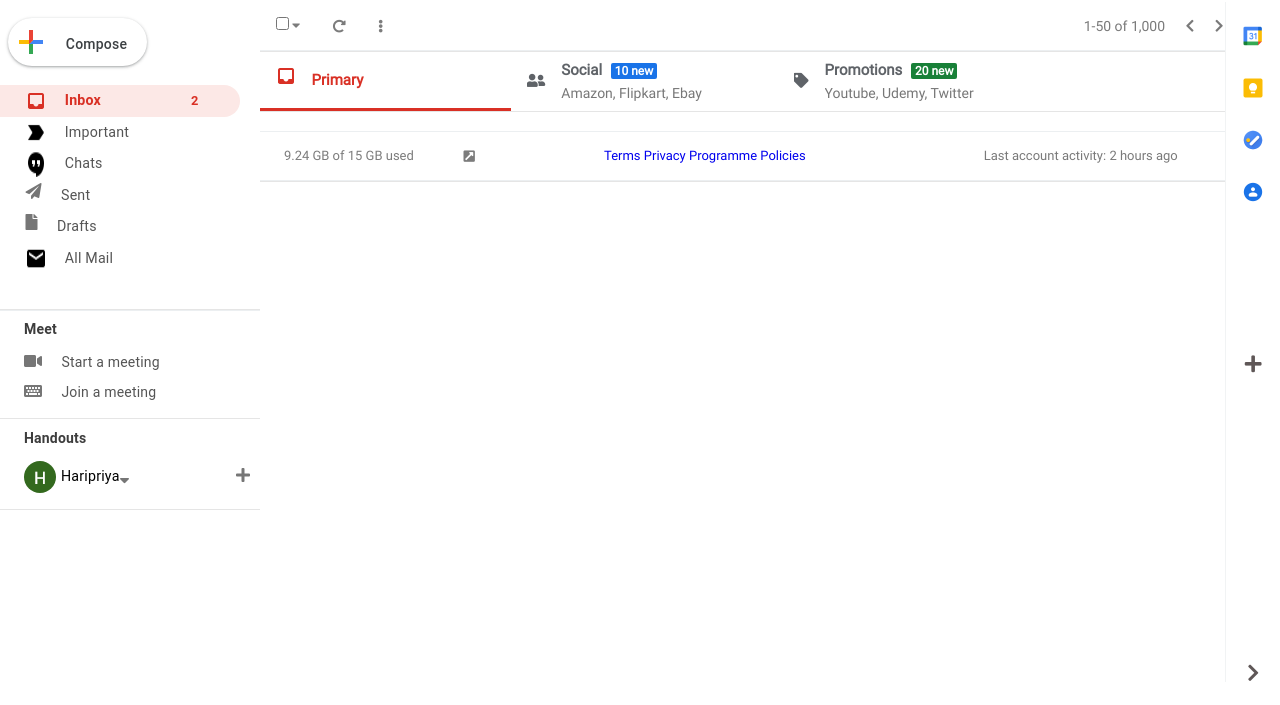
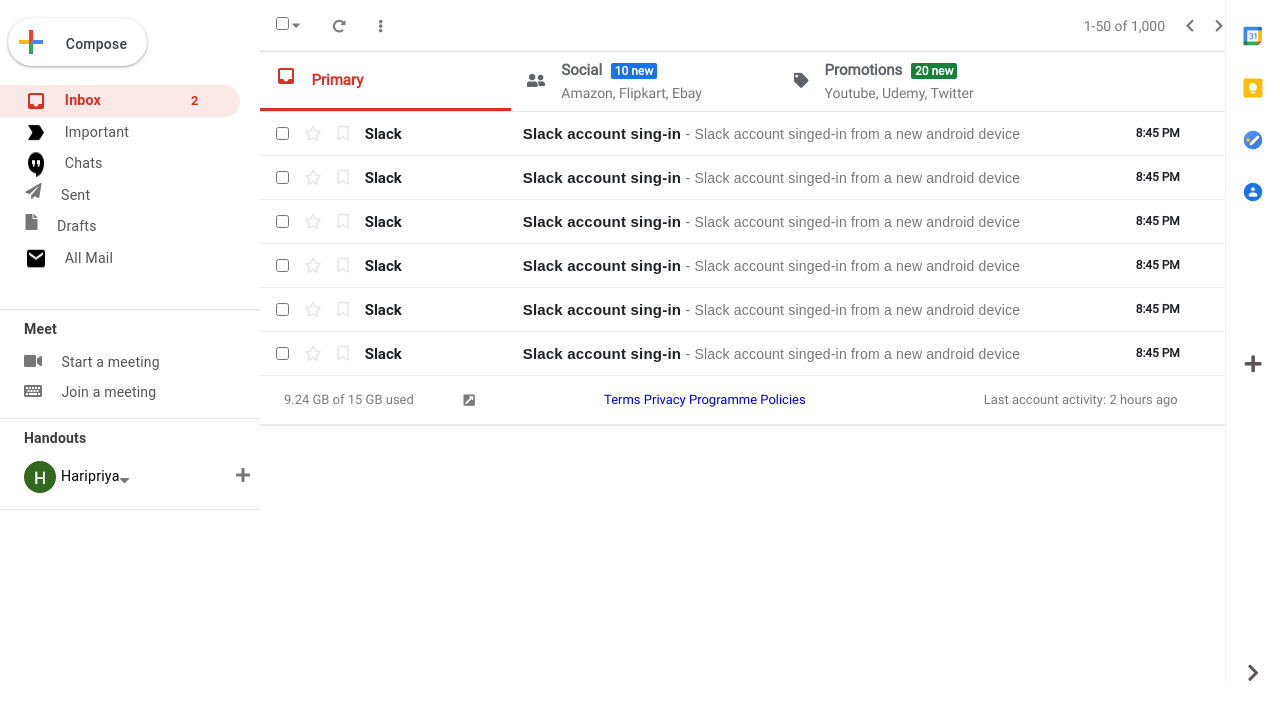
Before and after one commit to haripriya9620/hackathon-1, a plain HTML site: page index.html in a window 1280 px wide. Shown: the part 95-800 px from the top of the page. Drawn offline with nearby package versions, Linux system fonts and the light colour scheme.

Commit message:
Add files via upload

```diff
--- a/index.html
+++ b/index.html
@@ -127,29 +127,124 @@
                             </div>
                         </div>
                         <div class="mail-list">
-
-                            <!--                            <div class="mail-icons-left">
-                                                            <input type="checkbox" name="mail" id="mail">
-                                                            <i class="far fa-star"></i>
-                                                            <i class="far fa-bookmark"></i>
-                                                            <h4 class="title"></h4>
-                                                        </div>-->
-                            <table class="table table-striped table-inbox hidden">
-                                <tbody></tbody>
-                            </table>
-                            <!--                            <div class="mail-content">
-                                                            <p class="subject">Slack account sing-in
-                                                                <span class="sub-text">- Slack account singed-in from a new android device</span>
-                                                            </p> comment
-
-                                                        </div>-->
+                            <div class="mail-icons-left">
+                                <input type="checkbox" name="mail" id="mail">
+                                <i class="far fa-star"></i>
+                                <i class="far fa-bookmark"></i>
+                                <h4 class="title">Slack</h4>
+                            </div>
+                            <div class="mail-content">
+                                <p class="subject">Slack account sing-in
+                                    <span class="sub-text">- Slack account singed-in from a new android device</span>
+                                </p>
+                            </div>
                             <div class="mail-icons-right">
                                 <i class="fas fa-archive"></i>
                                 <i class="fas fa-trash"></i>
                                 <i class="fas fa-envelope-open"></i>
                                 <i class="fas fa-clock"></i>
                             </div>
-                            <!--                            <div class="time-date">8:45 PM</div>-->
+                            <div class="time-date">8:45 PM</div>
+                        </div>
+                        <div class="mail-list">
+                            <div class="mail-icons-left">
+                                <input type="checkbox" name="mail" id="mail">
+                                <i class="far fa-star"></i>
+                                <i class="far fa-bookmark"></i>
+                                <h4 class="title">Slack</h4>
+                            </div>
+                            <div class="mail-content">
+                                <p class="subject">Slack account sing-in
+                                    <span class="sub-text">- Slack account singed-in from a new android device</span>
+                                </p>
+                            </div>
+                            <div class="mail-icons-right">
+                                <i class="fas fa-archive"></i>
+                                <i class="fas fa-trash"></i>
+                                <i class="fas fa-envelope-open"></i>
+                                <i class="fas fa-clock"></i>
+                            </div>
+                            <div class="time-date">8:45 PM</div>
+                        </div>
+                        <div class="mail-list">
+                            <div class="mail-icons-left">
+                                <input type="checkbox" name="mail" id="mail">
+                                <i class="far fa-star"></i>
+                                <i class="far fa-bookmark"></i>
+                                <h4 class="title">Slack</h4>
+                            </div>
+                            <div class="mail-content">
+                                <p class="subject">Slack account sing-in
+                                    <span class="sub-text">- Slack account singed-in from a new android device</span>
+                                </p>
+                            </div>
+                            <div class="mail-icons-right">
+                                <i class="fas fa-archive"></i>
+                                <i class="fas fa-trash"></i>
+                                <i class="fas fa-envelope-open"></i>
+                                <i class="fas fa-clock"></i>
+                            </div>
+                            <div class="time-date">8:45 PM</div>
+                        </div>
+                        <div class="mail-list">
+                            <div class="mail-icons-left">
+                                <input type="checkbox" name="mail" id="mail">
+                                <i class="far fa-star"></i>
+                                <i class="far fa-bookmark"></i>
+                                <h4 class="title">Slack</h4>
+                            </div>
+                            <div class="mail-content">
+                                <p class="subject">Slack account sing-in
+                                    <span class="sub-text">- Slack account singed-in from a new android device</span>
+                                </p>
+                            </div>
+                            <div class="mail-icons-right">
+                                <i class="fas fa-archive"></i>
+                                <i class="fas fa-trash"></i>
+                                <i class="fas fa-envelope-open"></i>
+                                <i class="fas fa-clock"></i>
+                            </div>
+                            <div class="time-date">8:45 PM</div>
+                        </div>
+                        <div class="mail-list">
+                            <div class="mail-icons-left">
+                                <input type="checkbox" name="mail" id="mail">
+                                <i class="far fa-star"></i>
+                                <i class="far fa-bookmark"></i>
+                                <h4 class="title">Slack</h4>
+                            </div>
+                            <div class="mail-content">
+                                <p class="subject">Slack account sing-in
+                                    <span class="sub-text">- Slack account singed-in from a new android device</span>
+                                </p>
+                            </div>
+                            <div class="mail-icons-right">
+                                <i class="fas fa-archive"></i>
+                                <i class="fas fa-trash"></i>
+                                <i class="fas fa-envelope-open"></i>
+                                <i class="fas fa-clock"></i>
+                            </div>
+                            <div class="time-date">8:45 PM</div>
+                        </div>
+                        <div class="mail-list">
+                            <div class="mail-icons-left">
+                                <input type="checkbox" name="mail" id="mail">
+                                <i class="far fa-star"></i>
+                                <i class="far fa-bookmark"></i>
+                                <h4 class="title">Slack</h4>
+                            </div>
+                            <div class="mail-content">
+                                <p class="subject">Slack account sing-in
+                                    <span class="sub-text">- Slack account singed-in from a new android device</span>
+                                </p>
+                            </div>
+                            <div class="mail-icons-right">
+                                <i class="fas fa-archive"></i>
+                                <i class="fas fa-trash"></i>
+                                <i class="fas fa-envelope-open"></i>
+                                <i class="fas fa-clock"></i>
+                            </div>
+                            <div class="time-date">8:45 PM</div>
                         </div>
                     </div>
                     <div class="footer">
```
